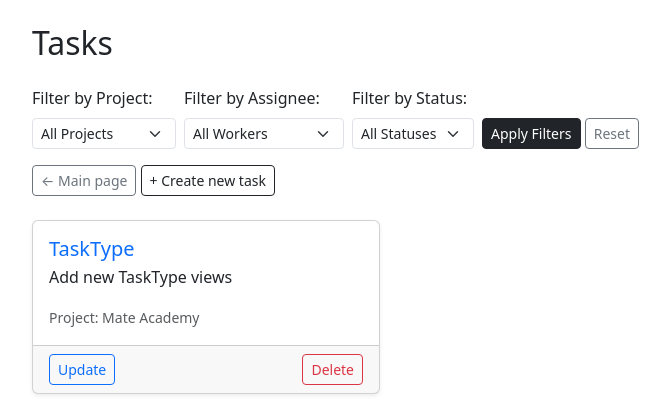
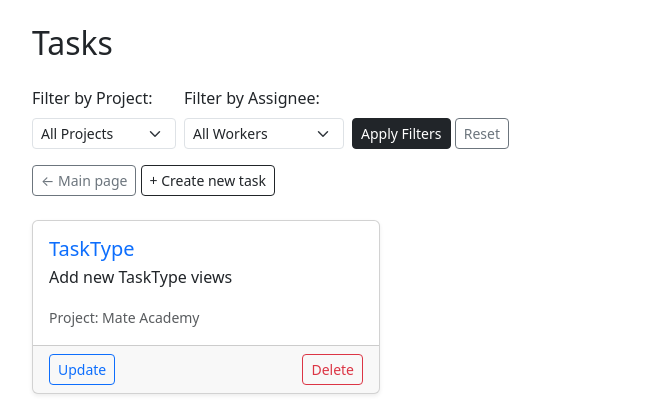
Before and after one commit to UrbanAstronaut88/it-project, a Django app: page /tasks/ in a window 1280 px wide. Shown: the part 56-476 px from the top of the page, without its empty margins (62-732 px from the left). Run offline with Django 5.2, Linux system fonts and the light colour scheme; data comes from the database, SQL or seed files in the repository.

Commit message:
removed block of filtering by task status from the task_list.html template

```diff
--- a/main/views.py
+++ b/main/views.py
@@ -77,12 +77,6 @@ class WorkerCreateView(CreateView):
     fields = ("username", "first_name", "last_name", "email", "position")
     template_name = "main/worker_form.html"
     success_url = reverse_lazy("main:worker-list")
-
-    # def form_valid(self, form):
-    #     user = form.save(commit=False)
-    #     user.set_password(form.cleaned_data["password"])
-    #     user.save()
-    #     return super().form_valid(form)
 
 
 class WorkerUpdateView(UpdateView):
--- a/templates/main/task_list.html
+++ b/templates/main/task_list.html
@@ -32,17 +32,6 @@
                 {{ worker.first_name }} {{ worker.last_name }}
               </option>
             {% endfor %}
-          </select>
-        </div>
-
-        <!-- ✅ New block: filter by status -->
-        <div class="col-auto">
-          <label for="status" class="form-label">Filter by Status:</label>
-          <select name="status" id="status" class="form-select form-select-sm">
-            <option value="">All Statuses</option>
-            <option value="new" {% if selected_status == "new" %}selected{% endif %}>New</option>
-            <option value="in_progress" {% if selected_status == "in_progress" %}selected{% endif %}>In progress</option>
-            <option value="done" {% if selected_status == "done" %}selected{% endif %}>Done</option>
           </select>
         </div>
 
```
